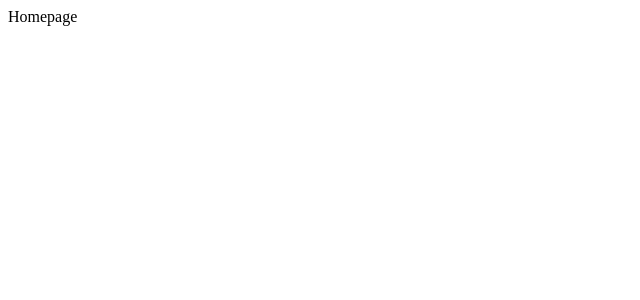
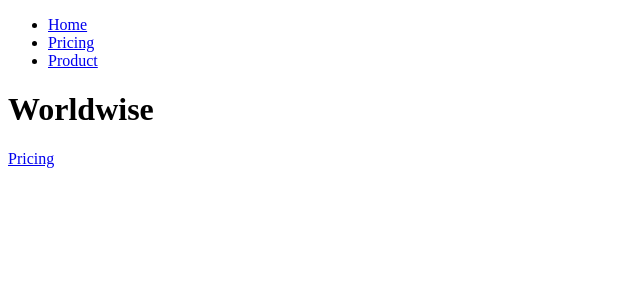
Before and after one commit to quartzeast/worldwise, a React (Vite) app: page / in a window 1280 px wide. Shown: the top 300 px of the page, without its empty margins (0-640 px from the left). Built offline with nearby package versions, Linux system fonts and the light colour scheme.

Commit message:
Linking Between Routes With <Link />

```diff
--- /dev/null
+++ b/src/components/PageNav.jsx
@@ -0,0 +1,28 @@
+import { Link } from 'react-router'
+
+function PageNav() {
+  return (
+    <nav>
+      <ul>
+        <li>
+          <Link to="/">Home</Link>
+        </li>
+        <li>
+          <Link to="/pricing">Pricing</Link>
+        </li>
+        <li>
+          <Link to="/product">Product</Link>
+        </li>
+      </ul>
+    </nav>
+  )
+}
+
+export default PageNav
+
+/*
+  使用 Link 组件来创建一个链接，它会渲染一个 <a> 标签
+  Link 组件的 to 属性指定了链接的目标 URL
+  当用户点击链接时，React Router 会阻止默认的页面刷新行为，而是使用路由的方式来渲染新的页面
+  这样用户就可以在不刷新页面的情况下浏览不同的页面
+*/
--- a/src/pages/Homepage.jsx
+++ b/src/pages/Homepage.jsx
@@ -1,5 +1,16 @@
+import { Link } from 'react-router'
+import PageNav from '../components/PageNav'
+
 function Homepage() {
-  return <div>Homepage</div>
+  return (
+    <div>
+      <PageNav />
+
+      <h1>Worldwise</h1>
+
+      <Link to="/pricing">Pricing</Link>
+    </div>
+  )
 }
 
 export default Homepage
--- a/src/pages/PageNotFound.jsx
+++ b/src/pages/PageNotFound.jsx
@@ -1,6 +1,10 @@
+import PageNav from '../components/PageNav'
+
 export default function PageNotFound() {
   return (
     <div>
+      <PageNav />
+
       <h1>Page not found 😢</h1>
     </div>
   )
--- a/src/pages/Pricing.jsx
+++ b/src/pages/Pricing.jsx
@@ -1,5 +1,12 @@
+import PageNav from '../components/PageNav'
+
 function Pricing() {
-  return <div>Pricing</div>
+  return (
+    <div>
+      <PageNav />
+      <h1>Pricing</h1>
+    </div>
+  )
 }
 
 export default Pricing
--- a/src/pages/Product.jsx
+++ b/src/pages/Product.jsx
@@ -1,5 +1,13 @@
+import PageNav from '../components/PageNav'
+
 function Product() {
-  return <div>Product</div>
+  return (
+    <div>
+      <PageNav />
+
+      <h1>Product</h1>
+    </div>
+  )
 }
 
 export default Product
```
